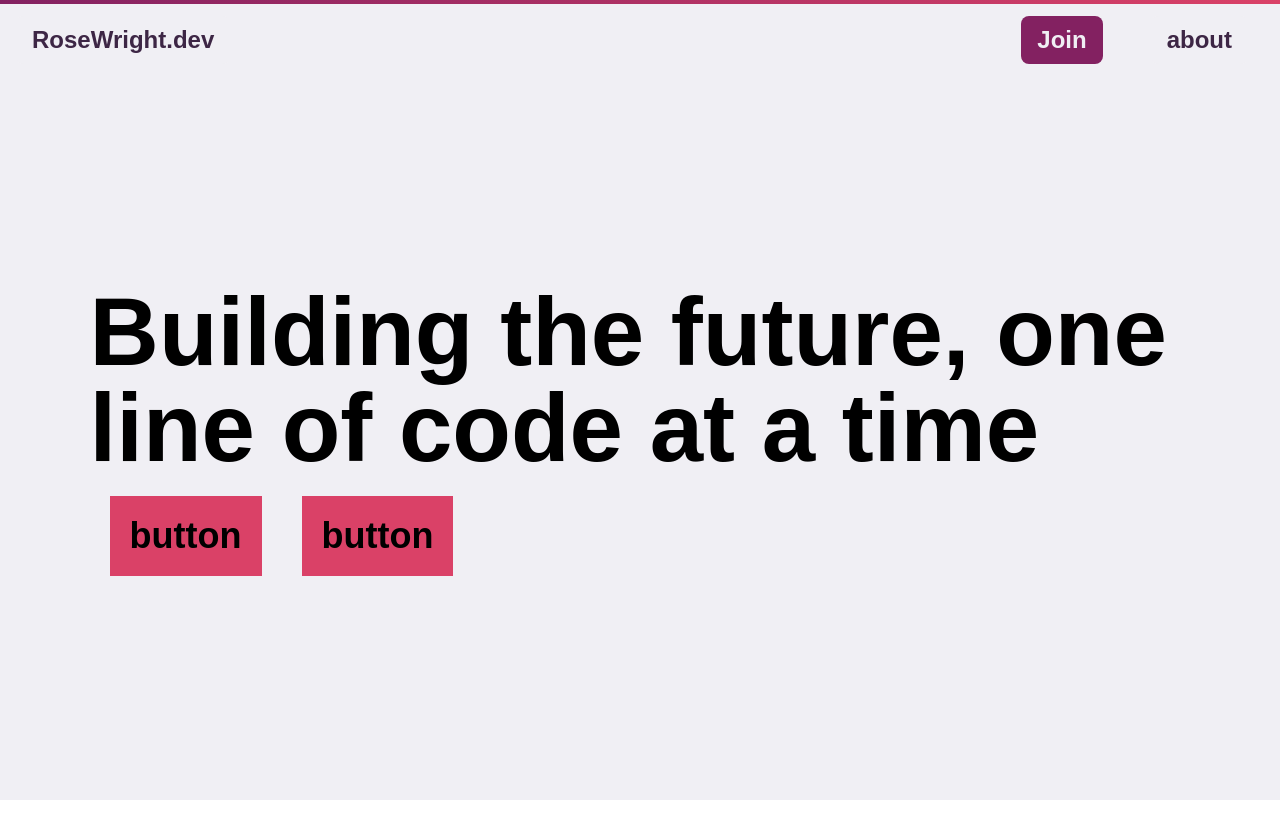
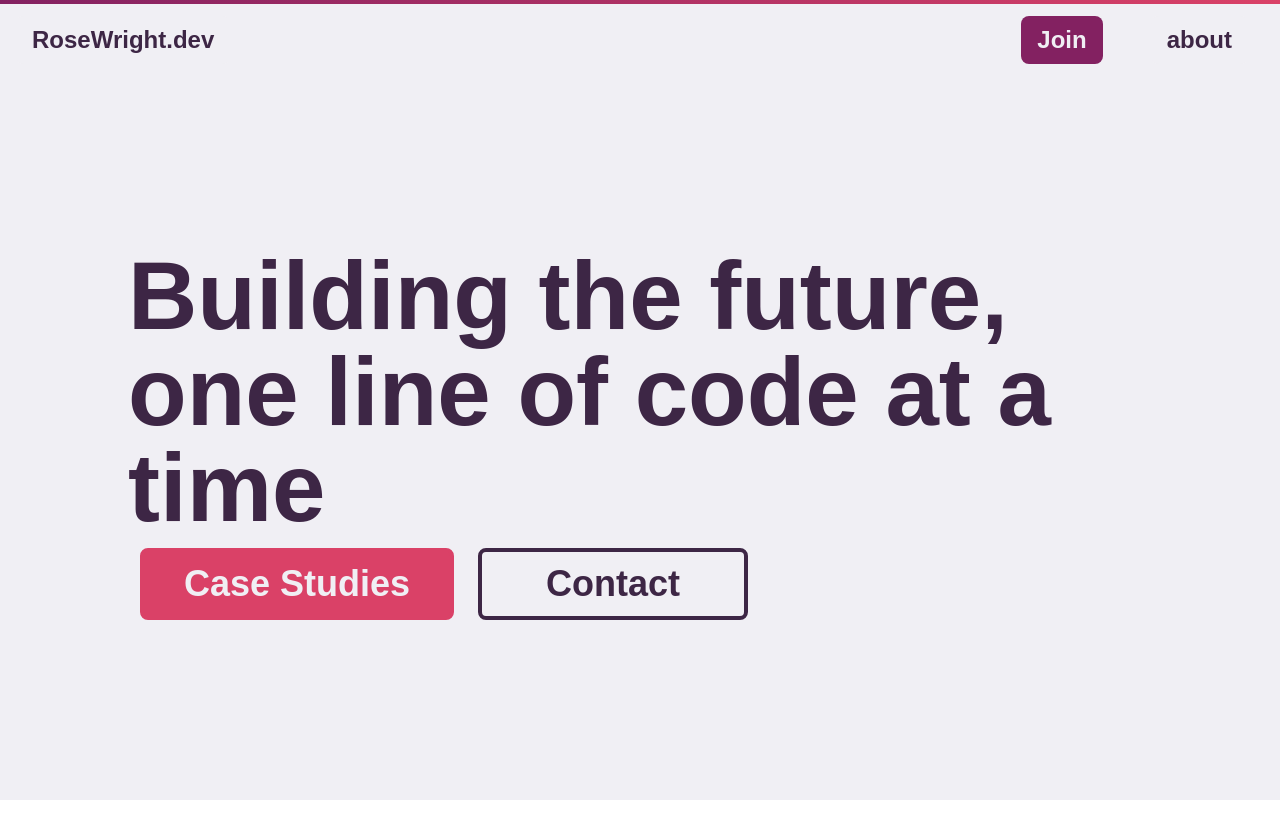
Before and after one commit to RoseWrightdev/rwd4, a Next.js app: page / in a window 1280 px wide. Shown: the top 838 px of the page. Built offline with nearby package versions, Linux system fonts and the light colour scheme.

Commit message:
Buttons CSS

```diff
--- a/app/_conponents/Future.jsx
+++ b/app/_conponents/Future.jsx
@@ -1,10 +1,10 @@
 export default function Future () {
     return (
-        <div className="flex flex-col justify-center bg-silver h-[90dvh]">
-            <h1 className="text-8xl mx-[7dvw] font-bold">Building the future, one line of code at a time</h1>
-            <div className="text-4xl mx-[7dvw] font-bold flex">
-                <span className="p-5 m-5 bg-red">button</span>
-                <span className="p-5 m-5 bg-red">button</span>
+        <div className="flex flex-col justify-center bg-silver h-[90dvh] text-purple">
+            <h1 className="text-8xl mx-[10dvw] font-bold">Building the future, one line of code at a time</h1>
+            <div className="text-4xl mx-[10dvw] font-bold flex">
+                <span className="px-10 py-3 m-3 rounded-lg bg-red text-silver border-4 border-red">Case Studies</span>
+                <span className="px-16 py-3 m-3 rounded-lg bg-silver text-purple border-4">Contact</span>
             </div>
         </div>
     )
```
